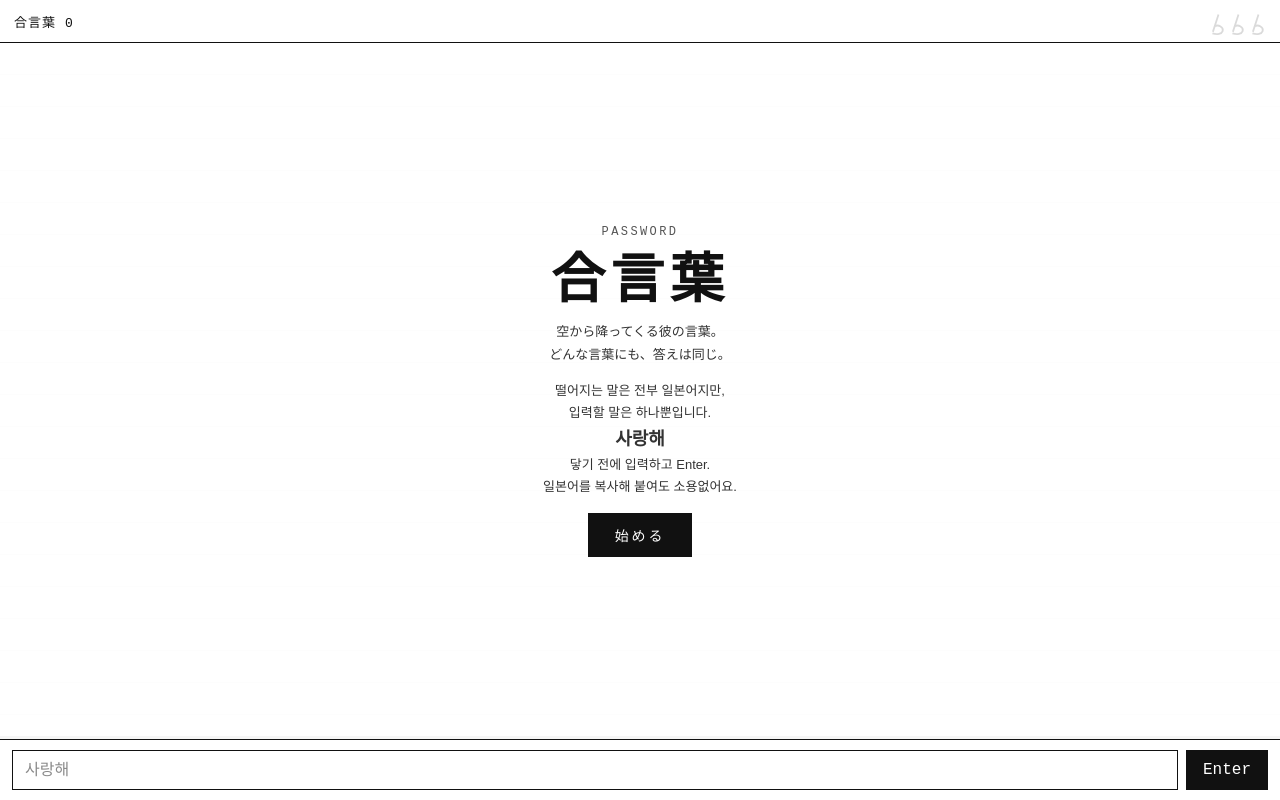
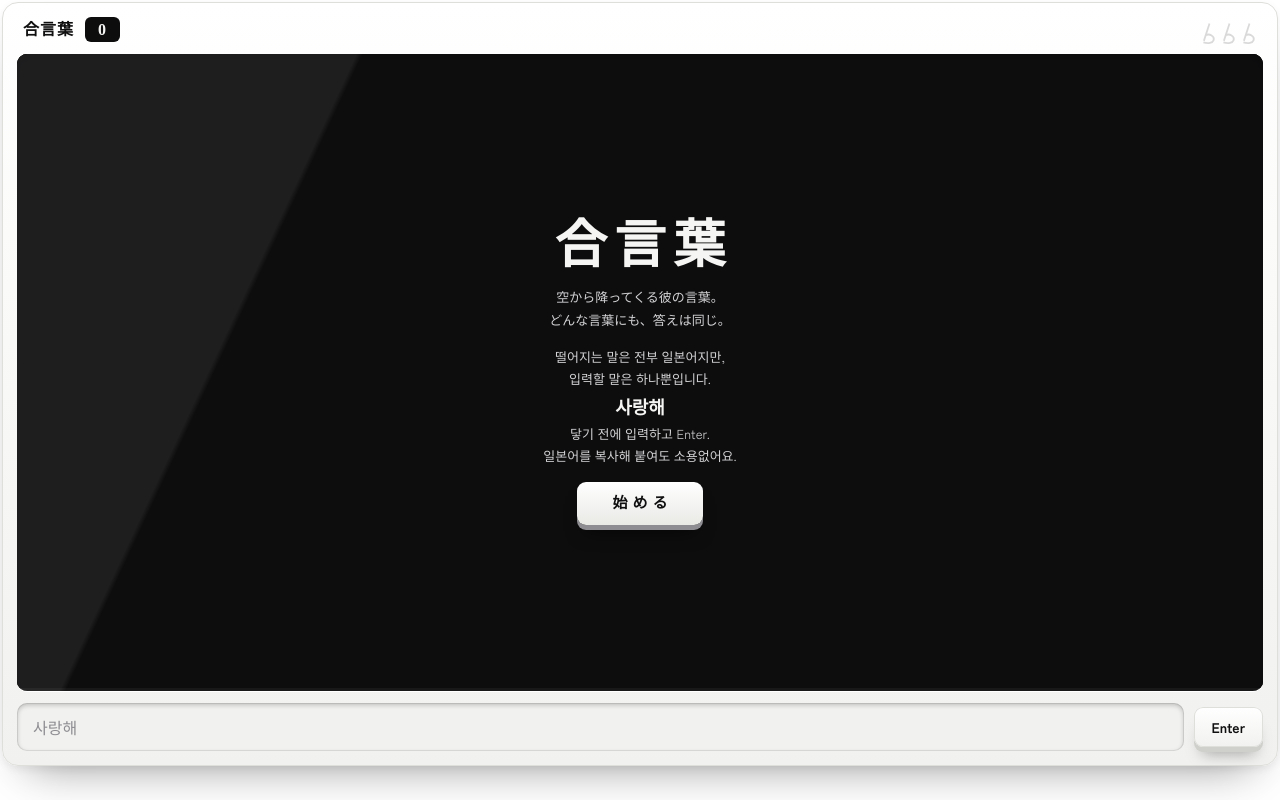
Before and after one commit to everfermata/enharmonic, a plain HTML site: page index.html in a window 1280 px wide. Drawn offline with Linux system fonts and the light colour scheme; a web font is replaced by a local one.

Commit message:
index.html

```diff
--- a/index.html
+++ b/index.html
@@ -2,52 +2,63 @@
 <html lang="ko"><head><meta charset="utf-8">
 <meta name="viewport" content="width=device-width,initial-scale=1,viewport-fit=cover">
 <title>合言葉 — enharmonic</title>
+<!-- 合言葉 게임 수정본2 (調律室). GitHub 저장소의 index.html 을 이 파일로 교체 (파일 이름 그대로). 러브로그 쪽은 그대로 -->
 <link rel="preconnect" href="https://fonts.googleapis.com">
-<link href="https://fonts.googleapis.com/css2?family=Shippori+Mincho+B1:wght@500;800&family=DotGothic16&display=swap" rel="stylesheet">
+<link href="https://fonts.googleapis.com/css2?family=Shippori+Mincho+B1:wght@600;800&family=Zen+Kaku+Gothic+New:wght@400;700&display=swap" rel="stylesheet">
 <style>
-/* ===== 모양 (옵션 설정은 아래쪽 CONFIG에 있어요) ===== */
-:root{--ink:#111;--paper:#fff;--line:#d6d6d6;--mute:#555;
+/* ===== 모양 (調律室 · 수정본2) — 옵션 설정은 아래쪽 CONFIG에 있어요. 게임 동작·소리는 수정본1과 같습니다 ===== */
+:root{--ink:#101011;--paper:#fff;--line:#2a2a2d;--mute:#a9a9ad;--lit:#f5f5f3;--well:#f1f1ef;
+  --sink:inset 0 2px 5px rgba(0,0,0,.22),inset 0 0 0 1px rgba(0,0,0,.08);
   --mincho:"Shippori Mincho B1","Hiragino Mincho ProN","Yu Mincho","Noto Serif JP",serif;
-  --dot:"DotGothic16","Noto Sans KR",monospace;
-  --sans:"Noto Sans KR","Apple SD Gothic Neo","Malgun Gothic",sans-serif}
+  --sans:"Zen Kaku Gothic New","Hiragino Sans","Noto Sans KR",sans-serif}
 *{box-sizing:border-box;-webkit-tap-highlight-color:transparent}
-html,body{margin:0;height:100%;overflow:hidden;background:var(--paper);color:var(--ink);font-family:var(--sans);
+html,body{margin:0;height:100%;overflow:hidden;background:transparent;color:var(--ink);font-family:var(--sans);
   -webkit-user-select:none;user-select:none;-webkit-touch-callout:none}
-#app{position:absolute;inset:0;display:flex;flex-direction:column;min-height:300px}
-/* 위쪽 표시줄 */
-#bar{flex:none;display:flex;align-items:center;justify-content:space-between;padding:10px 14px;border-bottom:1px solid var(--ink);font-family:var(--dot);font-size:13px;letter-spacing:.08em}
+/* 흰 기계 본체 (아래 34px은 그림자 자리) */
+#app{position:absolute;left:2px;right:2px;top:2px;bottom:34px;display:flex;flex-direction:column;gap:12px;min-height:300px;padding:14px;
+  border:1px solid #dededb;border-radius:16px;background:linear-gradient(#fff,#fbfbfa 30%,#f1f1ef);
+  box-shadow:0 1px 0 #fff inset,0 26px 44px -26px rgba(0,0,0,.42),0 3px 8px rgba(0,0,0,.06)}
+/* 위쪽 표시줄: 점수 + 목숨(♭) */
+#bar{flex:none;display:flex;align-items:center;justify-content:space-between;padding:0 6px;font:800 16px/1 var(--mincho);letter-spacing:.06em}
+#score{display:inline-block;min-width:2.2em;margin-left:6px;padding:5px 8px 4px;border-radius:6px;background:#0d0d0e;color:var(--lit);text-align:center;font-variant-numeric:tabular-nums}
 #lives{display:flex;gap:6px;align-items:center}
 #lives svg{width:14px;height:22px;transition:opacity .3s,transform .3s}
 #lives svg.off{opacity:.15;transform:translateY(5px) rotate(18deg)}
-/* 하늘(오선) */
-#field{position:relative;flex:1;overflow:hidden;
-  background:repeating-linear-gradient(to bottom,transparent 0,transparent 31px,var(--line) 31px,var(--line) 32px)}
-#ground{position:absolute;left:0;right:0;bottom:0;height:3px;background:var(--ink)}
-.w{position:absolute;top:0;left:0;white-space:nowrap;font-family:var(--mincho);font-weight:800;font-size:17px;line-height:1;
-  padding:6px 10px;background:var(--paper);border:1px solid var(--ink);will-change:transform}
-.w.hit{border-color:var(--line);color:var(--mute);text-decoration:line-through;transition:opacity .35s;opacity:0}
-.w.miss{background:var(--ink);color:#fff;transition:opacity .4s;opacity:0}
+/* 하늘 = 검은 화면창 */
+#field{position:relative;flex:1;overflow:hidden;border-radius:10px;background:#0d0d0e;color:var(--lit);
+  box-shadow:inset 0 0 0 1px #000,inset 0 3px 12px rgba(0,0,0,.9),0 1px 0 #fff}
+#field::after{content:"";position:absolute;inset:0;pointer-events:none;z-index:6;background:linear-gradient(115deg,rgba(255,255,255,.07) 0 22%,transparent 22.4%)}
+#ground{position:absolute;left:0;right:0;bottom:0;height:3px;background:var(--lit);opacity:.85}
+.w{position:absolute;top:0;left:0;max-width:calc(100% - 8px);font-family:var(--mincho);font-weight:800;font-size:17px;line-height:1.35;
+  /* 칸이 좁으면 긴 대사는 두 줄로 접힘 (예전엔 오른쪽이 잘렸음) */
+  padding:7px 11px;background:#1b1b1d;color:var(--lit);border-radius:8px;box-shadow:inset 0 0 0 1px #2c2c2f;will-change:transform}
+.w.hit{color:var(--mute);text-decoration:line-through;transition:opacity .35s;opacity:0}
+.w.miss{background:var(--lit);color:var(--ink);transition:opacity .4s;opacity:0}
 /* 아래 입력줄 */
-#in{flex:none;display:flex;gap:8px;padding:10px 12px;border-top:1px solid var(--ink);background:var(--paper)}
-#txt{flex:1;min-width:0;font:inherit;font-size:16px;padding:10px 12px;border:1px solid var(--ink);border-radius:0;background:#fff;color:var(--ink);outline:0;
+#in{flex:none;display:flex;gap:10px;align-items:center}
+#txt{flex:1;min-width:0;font:inherit;font-size:16px;padding:12px 16px;border:0;border-radius:10px;background:var(--well);box-shadow:var(--sink);color:var(--ink);outline:0;
   -webkit-user-select:text;user-select:text}
-#txt::placeholder{color:#8a8a8a}
-#txt:focus{box-shadow:0 0 0 2px var(--ink) inset}
-#go{font:inherit;font-family:var(--dot);padding:0 16px;border:1px solid var(--ink);background:var(--ink);color:#fff;border-radius:0;cursor:pointer}
-#go:active{background:#fff;color:var(--ink)}
+#txt::placeholder{color:#8d8d92}
+#txt:focus{box-shadow:var(--sink),0 0 0 2px var(--ink)}
+#go{flex:none;font:700 14px/1 var(--sans);padding:13px 18px;border:0;border-radius:9px;cursor:pointer;color:var(--ink);
+  background:linear-gradient(#fff,#f1f1ef);box-shadow:0 5px 0 #cfcfcc,0 14px 16px -8px rgba(0,0,0,.35),inset 0 0 0 1px #dededb;transition:transform .12s,box-shadow .12s}
+#go:active{transform:translateY(4px);box-shadow:0 1px 0 #cfcfcc,0 4px 6px -3px rgba(0,0,0,.35),inset 0 0 0 1px #dededb}
 #txt.shake{animation:sh .25s}
 @keyframes sh{25%{transform:translateX(-5px)}75%{transform:translateX(5px)}}
-/* 시작·끝 화면 */
-.scr{position:absolute;inset:0;z-index:5;background:rgba(255,255,255,.96);display:flex;flex-direction:column;align-items:center;justify-content:center;gap:14px;text-align:center;padding:24px}
+/* 시작·끝 화면 (검은 화면창 안) */
+.scr{position:absolute;inset:0;z-index:5;background:rgba(13,13,14,.94);color:var(--lit);display:flex;flex-direction:column;align-items:center;justify-content:center;gap:14px;text-align:center;padding:24px}
 .scr[hidden]{display:none}
-.scr h1{margin:0;font-family:var(--mincho);font-weight:800;font-size:54px;letter-spacing:.1em;line-height:1}
-.scr .sub{font-family:var(--dot);font-size:12px;letter-spacing:.2em;color:var(--mute)}
-.scr p{margin:0;max-width:300px;font-size:13px;line-height:1.7;color:#333}
-.scr .q{font-family:var(--mincho);font-weight:500;font-size:15px;line-height:1.8;color:var(--ink)}
-.scr .num{font-family:var(--dot);font-size:34px}
-.btn{font-family:var(--dot);font-size:14px;letter-spacing:.2em;padding:11px 26px;border:1px solid var(--ink);background:var(--ink);color:#fff;border-radius:0;cursor:pointer}
-.btn:active{background:#fff;color:var(--ink)}
+.scr h1{margin:0;font-family:var(--mincho);font-weight:800;font-size:52px;letter-spacing:.14em;text-indent:.14em;line-height:1}
+.scr .sub{font-size:13px;letter-spacing:.08em;color:var(--mute)}
+.scr p{margin:0;max-width:300px;font-size:13px;line-height:1.75;color:#d2d2d4}
+.scr p b{color:var(--lit)}
+.scr .q{font-family:var(--mincho);font-weight:600;font-size:15px;line-height:1.8;color:var(--lit)}
+.scr .num{font:800 46px/1 var(--mincho);font-variant-numeric:tabular-nums}
+.btn{font:600 15px/1 var(--mincho);letter-spacing:.34em;text-indent:.34em;padding:14px 30px;border:0;border-radius:9px;cursor:pointer;color:var(--ink);
+  background:linear-gradient(#fff,#e9e9e6);box-shadow:0 5px 0 #8d8d92,0 14px 18px -8px rgba(0,0,0,.6);transition:transform .12s,box-shadow .12s}
+.btn:active{transform:translateY(4px);box-shadow:0 1px 0 #8d8d92,0 4px 6px -3px rgba(0,0,0,.6)}
 .rest{display:inline-block;vertical-align:middle}
+@media (max-width:380px){#app{padding:10px;gap:10px}.scr h1{font-size:42px}}
 </style></head><body>
 <div id="app">
   <div id="bar">
@@ -57,14 +68,12 @@ html,body{margin:0;height:100%;overflow:hidden;background:var(--paper);color:var
   <div id="field">
     <div id="ground"></div>
     <div class="scr" id="start">
-      <div class="sub">PASSWORD</div>
       <h1>合言葉</h1>
       <p>空から降ってくる彼の言葉。<br>どんな言葉にも、答えは同じ。</p>
       <p>떨어지는 말은 전부 일본어지만,<br>입력할 말은 하나뿐입니다.<br><b style="font-size:18px">사랑해</b><br>닿기 전에 입력하고 Enter.<br>일본어를 복사해 붙여도 소용없어요.</p>
       <button class="btn" id="startBtn">始める</button>
     </div>
     <div class="scr" id="end" hidden>
-      <div class="sub">FINE</div>
       <div class="num"><span id="fin">0</span></div>
       <div class="q" id="endq"></div>
       <div class="sub" id="bestline"></div>
@@ -111,7 +120,7 @@ var CONFIG = {
 (function(){
   var $=function(i){return document.getElementById(i)};
   var field=$('field'),txt=$('txt'),form=$('in'),scoreEl=$('score'),livesEl=$('lives');
-  var FLAT='<svg viewBox="0 0 14 22" aria-hidden="true"><path d="M3 0v18.5M3 12.5c3-3 9-2 9 2.3 0 3-4 5.2-9 5.2" fill="none" stroke="#111" stroke-width="1.8"/></svg>';
+  var FLAT='<svg viewBox="0 0 14 22" aria-hidden="true"><path d="M3 0v18.5M3 12.5c3-3 9-2 9 2.3 0 3-4 5.2-9 5.2" fill="none" stroke="#101011" stroke-width="1.8"/></svg>';
   var words=[],score=0,lives=0,running=false,last=0,nextSpawn=0,cleared=0,raf=0,lastCol=-1;
   var best=0;
   try{best=parseInt(localStorage.getItem('enh_best')||'0',10)||0}catch(e){}
```
